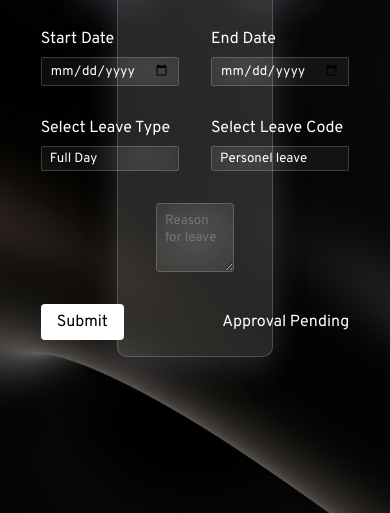
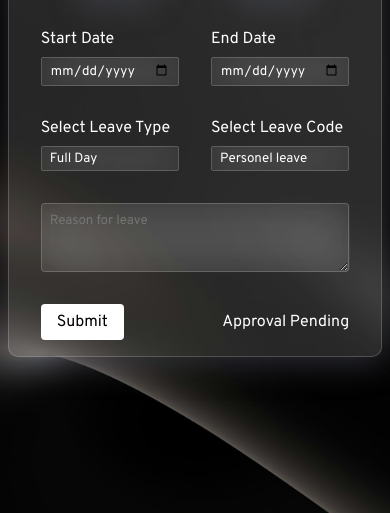
Before and after one commit to vivekt007/iVarihrms, a plain HTML site: page leave.html in a window 390 px wide. Shown: the part 331-844 px from the top of the page. Drawn offline with nearby package versions, Linux system fonts and the light colour scheme.

Commit message:
"Added media query for max-width 700px to style leaveCard and textarea elements"

```diff
--- a/css/leave.css
+++ b/css/leave.css
@@ -255,3 +255,14 @@ textarea:focus,textarea:hover {
         transform: rotate(360deg);
     }
 }
+
+
+@media (max-width: 700px) {
+    .leaveCard{
+        width: 100%;
+        margin: 0.5rem;
+    }
+    textarea{
+        width: 100%;
+    }
+}
```
